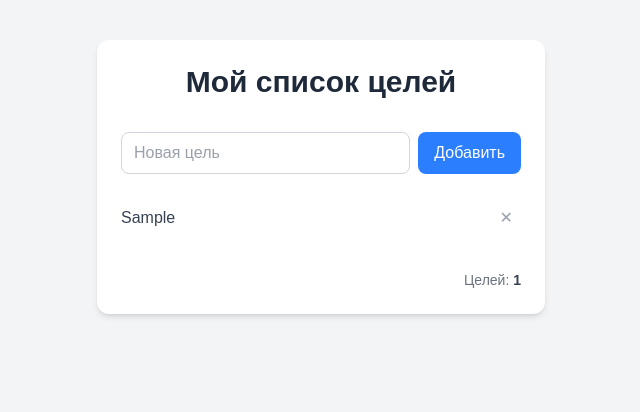
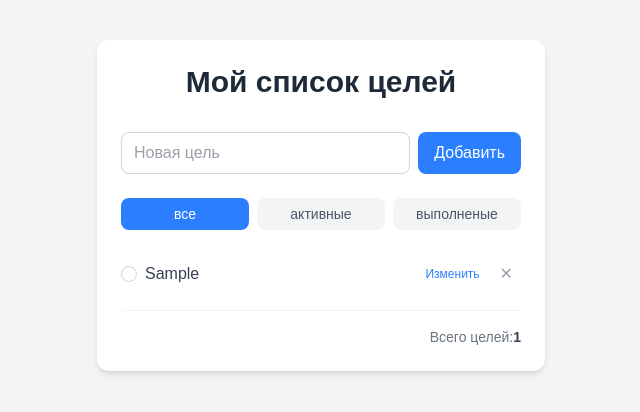
Before and after one commit to Dikiyvarenik/my-goals-site, a Next.js app: page / in a window 1280 px wide. Both pictures are taken after typing "Sample" into the empty fields and a click on the button "Добавить". Shown: the top 412 px of the page, without its empty margins (319-959 px from the left). Built offline with nearby package versions, Linux system fonts and the light colour scheme.

Commit message:
Add files via upload

```diff
--- a/app/page.tsx
+++ b/app/page.tsx
@@ -3,11 +3,17 @@ import {useState,useEffect} from "react";
 
 export default function Home() {
 
-  const [goals, setGoals]=useState<string[]>([]);
+  const [goals, setGoals]=useState<any[]>([]);
 
   const[inputText,setInputText]=useState("");
 
   const[isLoaded,setIsLoaded]=useState(false);
+
+  const [editingId,setEditingId] =useState<string| null>(null);
+  const [editText, setEditText] = useState("");
+
+  const[filter, setFilter] = useState("all")
+
   useEffect(()=>{
     const saved = localStorage.getItem("saved_goals");
     if (saved){
@@ -24,12 +30,36 @@ export default function Home() {
 
   const addGoal = () =>{
     if (inputText.trim()=== "") return;
-    setGoals([...goals,inputText]);
+    const inputTextCon = {id: crypto.randomUUID(),text:inputText,completed:false};
+    setGoals([...goals,inputTextCon]);
     setInputText("");
   }
-  const deleteGoal =(indexToDelete:number)=>{
-    setGoals(goals.filter((_, index) => index !== indexToDelete));
+  const deleteGoal =(idToDelete:string)=>{
+    setGoals(goals.filter((goal) => goal.id !== idToDelete));
   }
+  const toggleGoal =(idToToggle:string)=>{
+    setGoals(goals.map((goal)=>
+      goal.id === idToToggle ? {...goal, completed:!goal.completed}: goal
+    ));
+  };
+  const startEdit = (id:string,currentText:string)=>{
+    setEditingId(id);
+    setEditText(currentText);
+  };
+
+  const saveEdit = (id: string)=>{
+    if (editText.trim()==="")return;
+    setGoals(goals.map((goal)=>
+      goal.id === id ?{...goal,text:editText}:goal
+    ));
+    setEditingId(null);
+    setEditText("");
+  };
+  const filteredGoals = goals.filter((goal)=>{
+    if (filter ==="active") return !goal.completed;
+    if (filter ==="completed") return goal.completed;
+    return true;
+  });
   return (
      <div className="min-h-screen bg-gray-100 flex flex-col items-center pt-10">
         <div className="bg-white p-6 rounded-xl shadow-md w-full max-w-md">
@@ -45,6 +75,7 @@ export default function Home() {
                       addGoal();
                     }
                   }}
+                  maxLength={350}
                   className="flex-1 border border-gray-300 rounded-lg px-3 py-2 outline-none focus:border-blue-500 text-gray-700">
                 </input>
                 <button
@@ -53,20 +84,89 @@ export default function Home() {
                   Добавить
                 </button>
             </div>
+
+            <div className="flex gap-2 mb-6 w-full justify-center">
+              <button
+              onClick={()=> setFilter("all")}
+              className={`flex-1 px-4 py-1.5 rounded-lg text-sm font-medium transition cursor-pointer select-none ${
+                filter === "all" ? "bg-blue-500 text-white": "bg-gray-100 text-gray-600 hover:bg-gray-200"
+              }`}>
+                все
+              </button>
+              <button
+              onClick={()=> setFilter("active")}
+              className={`flex-1 px-4 py-1.5 rounded-lg text-sm font-medium transition cursor-pointer select-none ${
+                filter === "active" ? "bg-blue-500 text-white": "bg-gray-100 text-gray-600 hover:bg-gray-200"
+              }`}>
+                активные
+              </button>
+              <button
+              onClick={()=> setFilter("completed")}
+              className={`flex-1 px-4 py-1.5 rounded-lg text-sm font-medium transition cursor-pointer select-none ${
+                filter === "completed" ? "bg-blue-500 text-white": "bg-gray-100 text-gray-600 hover:bg-gray-200"
+              }`}>
+                выполненые
+              </button>
+            </div>
+
             <ul>
-              {goals.map((goal,index)=>(
-                <li key={index} className="text-gray-700 py-2 border-b border-gray-100 last:border-none flex justify-between items-center group">
-                  <span className="flex-1 break-all pr-4 text-gray-700">{goal}</span>
+              {[...goals].filter((goal)=> {
+                  if (filter === "active") return !goal.completed;
+                  if (filter === "completed") return goal.completed;
+                  return true;
+                })
+                .sort((a,b)=> Number(a.completed)-Number(b.completed))
+                .map((goal,index)=>(
+                <li key={goal.id} className="text-gray-700 py-2 border-b border-gray-100 last:border-none flex justify-between items-center group gap-2">
+                  <button onClick={()=> toggleGoal(goal.id)}
+                    className={`w-4 h-4 rounded-full cursor-pointer border flex items-center justify-center text-xs font-bold transition-all shrink-0 ${
+                      goal.completed ? "bg-blue-500 border-blue-500 text-white": "border-gray-300 hover:border-blue-400"
+                    }`}>
+                    {goal.completed && "✓"}
+                  </button>
+                  {editingId === goal.id ? (
+                    <input
+                    type="text"
+                    value={editText}
+                    onChange={(e)=> setEditText(e.target.value)}
+                    onKeyDown={(e)=>{
+                      if (e.key === "Enter") saveEdit(goal.id);
+                    }}
+                    maxLength={350}
+                    className="flex-1 border border-blue-400 rounded px-2 py-0.5 outline-none text-gray-700 text-sm"
+                    autoFocus/>):(
+                    <span
+                    className={`flex-1 min-w-0 [overflow-wrap:anywhere] break-words pr-4 transition-all ${
+                    goal.completed ? "line-through opacity-80 text-gray-400": "text-gray-700"}`}>
+                    {goal.text}
+                    </span>
+                  )}
+
+                  {editingId === goal.id ?(
+                    <button onClick={()=> saveEdit(goal.id)}
+                    className="text-xs font-medium text-green-600 hover:text-green-700 cursor-pointer px-1 shrink-0">
+                       Сохранить
+                    </button>
+                  ) : (
+                    <button
+                    onClick={()=> startEdit(goal.id, goal.text)}
+                    className="text-xs font-medium text-blue-500 hover:text-blue-600 cursor-pointer px-1 shrink-0">
+                      Изменить
+                    </button>
+                  )}
                   <button
-                      onClick={() =>deleteGoal(index)}
-                      className="text-gray-400 hover:text-red-500 font-medium px-2 transition">
+                      onClick={() =>deleteGoal(goal.id)}
+                      className="text-gray-400 cursor-pointer hover:text-red-500 font-medium px-2 transition">
                       ✕
                   </button>
                   </li>
               ))}
             </ul>
-            <div className="mt-4 pt-4 border-gray-100 text-sm text-gray-500 text-right">
-              Целей: <span className="font-bold text-gray-700">{goals.length}</span>
+            <div className="mt-4 pt-4 border-gray-100 text-sm border-t text-gray-500 text-right">
+              {filter ==="all"&& "Всего целей:"}
+              {filter==="active"&&"Активных целей:"}
+              {filter ==="completed"&& "Выполненных целей:"}
+              <span className="font-bold text-gray-700">{filteredGoals.length}</span>
             </div>
         </div>
      </div>
```
